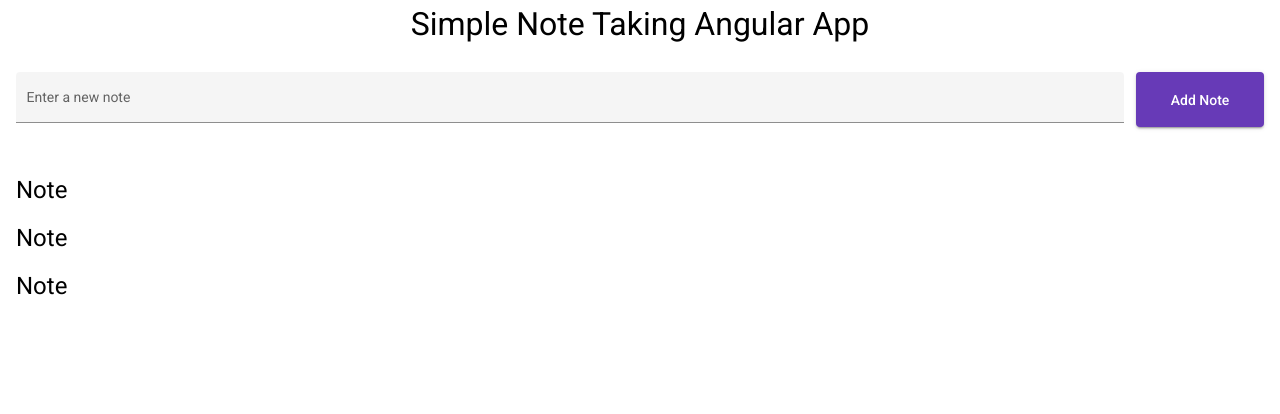
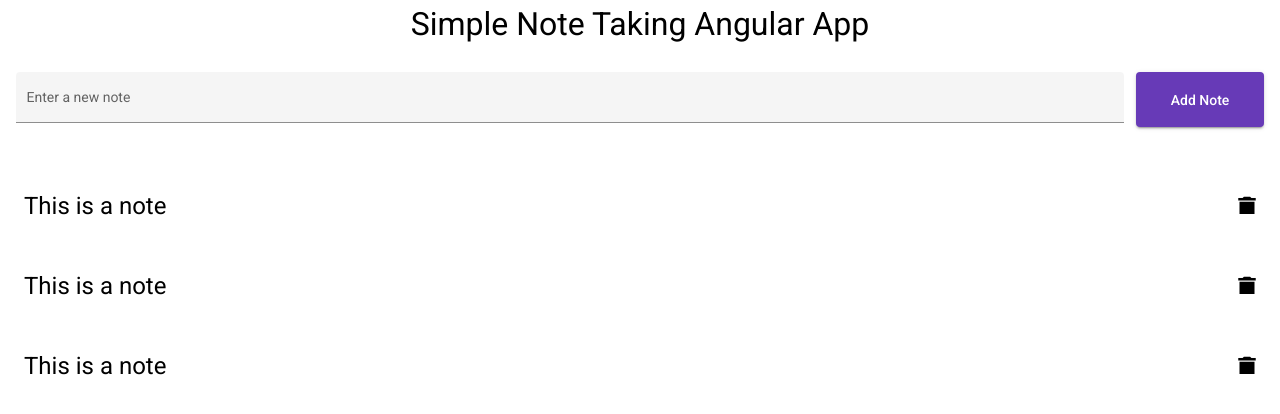
Before and after one commit to Chamal-Peiris/note-system-front-end-angular, an Angular app: page / in a window 1280 px wide. Shown: the top 414 px of the page. Built offline with nearby package versions, Linux system fonts and the light colour scheme.

Commit message:
Add some css to the note component

```diff
--- a/src/app/app.module.ts
+++ b/src/app/app.module.ts
@@ -9,6 +9,7 @@ import { BrowserAnimationsModule } from '@angular/platform-browser/animations';
 import {MatInputModule} from "@angular/material/input";
 import {MatButtonModule} from "@angular/material/button";
 import {FormsModule} from "@angular/forms";
+import {MatIconModule} from "@angular/material/icon";
 
 @NgModule({
   declarations: [
@@ -22,7 +23,8 @@ import {FormsModule} from "@angular/forms";
     BrowserAnimationsModule,
     MatInputModule,
     MatButtonModule,
-    FormsModule
+    FormsModule,
+    MatIconModule
   ],
   providers: [],
   bootstrap: [AppComponent]
--- a/src/app/note/note.component.html
+++ b/src/app/note/note.component.html
@@ -1 +1,4 @@
-<h1>Note</h1>
+<div class="cursor-pointer flex justify-between py-4 px-2 align-middle">
+  <h1>This is a note</h1>
+  <mat-icon class="text-3xl hover:text-red-500 ">delete</mat-icon>
+</div>
--- a/src/app/note/note.component.scss
+++ b/src/app/note/note.component.scss
@@ -0,0 +1,6 @@
+:host:hover{
+ div{
+   background-color: #95d5bf;
+   border-radius: 10px;
+ }
+}
```
